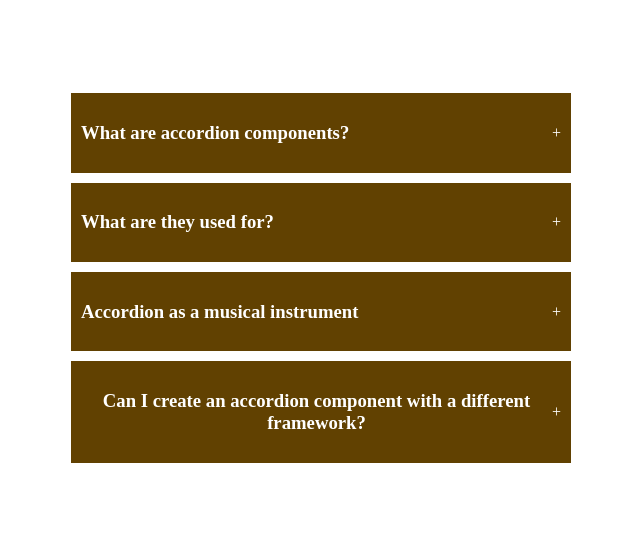
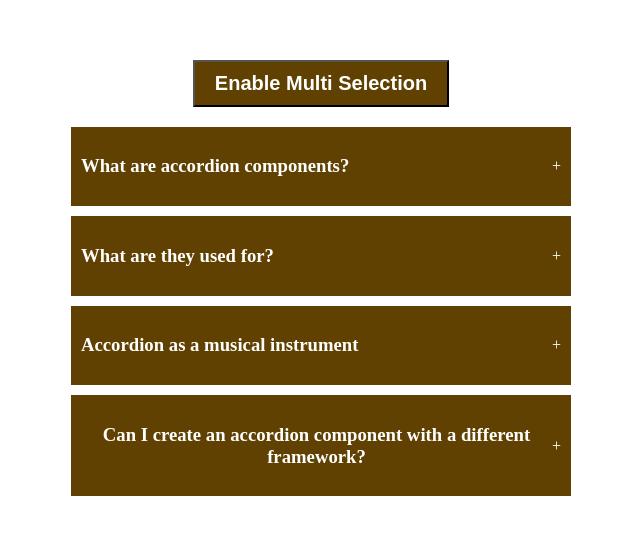
Before and after one commit to JW796/ReactJS-Interview-Projects, a React (Vite) app: page / in a window 1280 px wide. Shown: the part 157-692 px from the top of the page, without its empty margins (319-959 px from the left). Built offline with nearby package versions, Linux system fonts and the light colour scheme.

Commit message:
WIP Multi Selection

```diff
--- a/src/components/accordian/index.jsx
+++ b/src/components/accordian/index.jsx
@@ -1,34 +1,42 @@
 import { useState } from "react";
 import data from "./Data";
-import './styles.css';
+import "./styles.css";
 // Single selection
 
 // Multiple selection
 
 export default function () {
   const [selected, setSelected] = useState(null);
+  const [enableMultiSelection, setEnableMultiSelection] = useState(false);
+  const [multiple, setMultiple] = useState([]);
 
-  function handleSingleSelection(getCurrentID){
+  function handleSingleSelection(getCurrentID) {
     setSelected(getCurrentID === selected ? null : getCurrentID);
   }
+
+//   function handleMultiSelection() {
+
+//   }
 
   console.log(selected);
   return (
     <div className="wrapper">
+      <button onClick={() => setEnableMultiSelection(!enableMultiSelection)}>Enable Multi Selection</button>
+
       <div className="accordian">
         {data && data.length > 0 ? (
           data.map((dataItem) => (
             <div className="item">
-              <div onClick={()=> handleSingleSelection(dataItem.id)}
-              className="title">
+              <div
+                onClick={() => handleSingleSelection(dataItem.id)}
+                className="title"
+              >
                 <h3>{dataItem.question}</h3>
                 <span>+</span>
               </div>
-              {
-                selected === dataItem.id ?
+              {selected === dataItem.id ? (
                 <div className="content">{dataItem.answer}</div>
-                : null
-              }
+              ) : null}
             </div>
           ))
         ) : (
--- a/src/components/accordian/styles.css
+++ b/src/components/accordian/styles.css
@@ -4,6 +4,17 @@
     width: auto;
     justify-content: center;
     align-items: center;
+    flex-direction: column;
+    gap: 20px;
+}
+
+.wrapper button {
+    padding: 10px 20px;
+    background-color: #614101;
+    color:#fff;
+    font-weight: bold;
+    font-size: 20px;
+    cursor: pointer;
 }
 
 .accordian {
```
